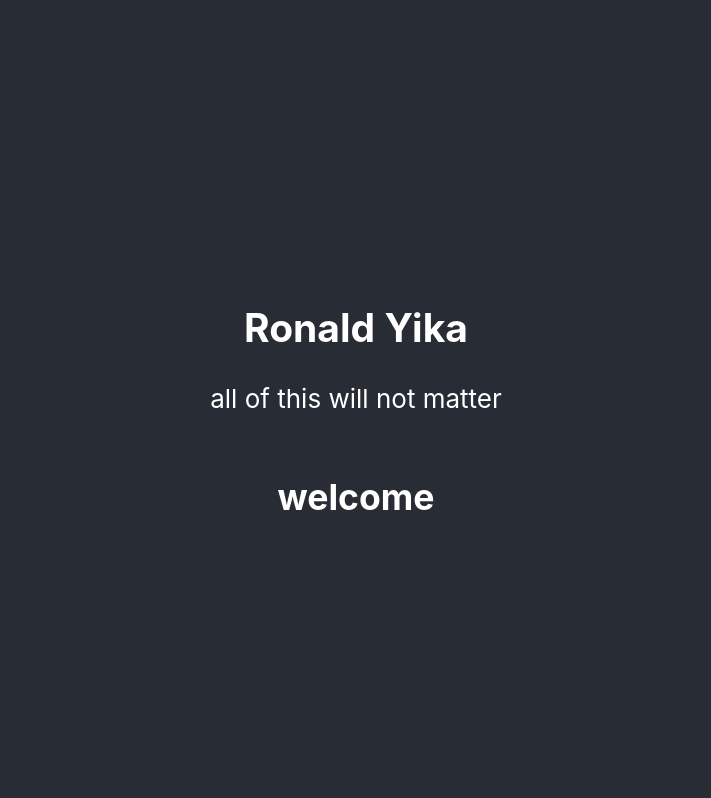
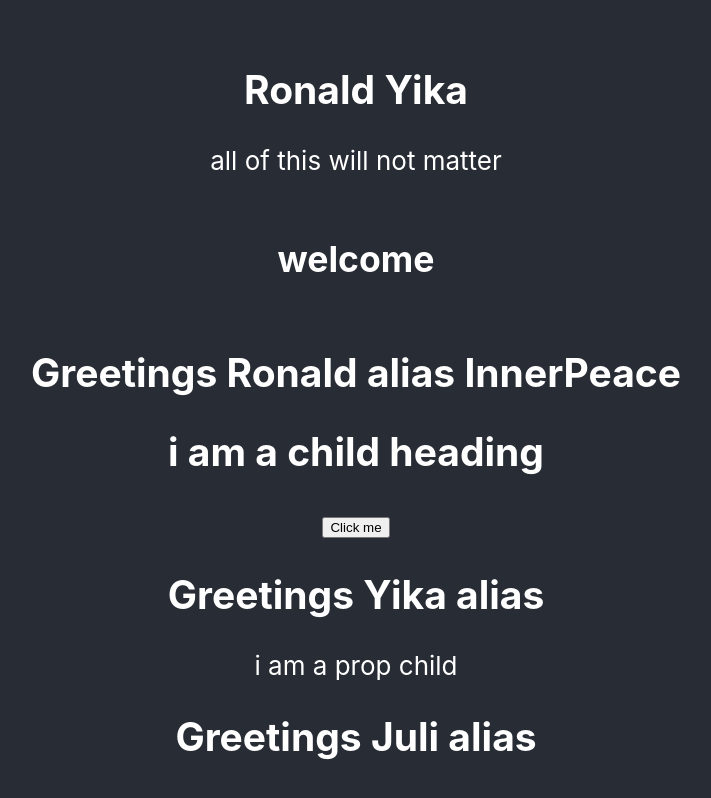
Before and after one commit to Ronaldyika/React_frontend_dev, a React (Create React App) app in the folder myreactapp/: page / in a window 1280 px wide. Shown: the whole page, without its empty margins (284-995 px from the left). Built offline with nearby package versions, Linux system fonts and the light colour scheme.

Commit message:
started with react props with a mastery of props and children properties in react

```diff
--- a/myreactapp/src/App.js
+++ b/myreactapp/src/App.js
@@ -1,5 +1,6 @@
 import logo from './logo.svg';
 import './App.css';
+import Greet from './components/props';
 import Greeting from './components/read';
 import Welcome from './components/class';
 function App() {
@@ -14,6 +15,16 @@ function App() {
             <Welcome/>
           </h3>
         </div>
+        <div>
+          <Greet name="Ronald" value = "InnerPeace">
+            <h2>i am a child heading</h2>
+            <button>Click me</button>
+          </Greet>
+          <Greet name="Yika">
+            <p>i am a prop child</p>
+          </Greet>
+          <Greet name="Juli"></Greet>
+        </div>
       </header>
     </div>
   );
--- /dev/null
+++ b/myreactapp/src/components/props.js
@@ -0,0 +1,13 @@
+import React from "react";
+
+const Greet=(props)=>{
+    return (
+        <div>
+            <h2>Greetings {props.name} alias {props.value} </h2>
+            <p>{props.children}</p>
+        </div>
+    );
+}
+
+
+export default Greet
```
